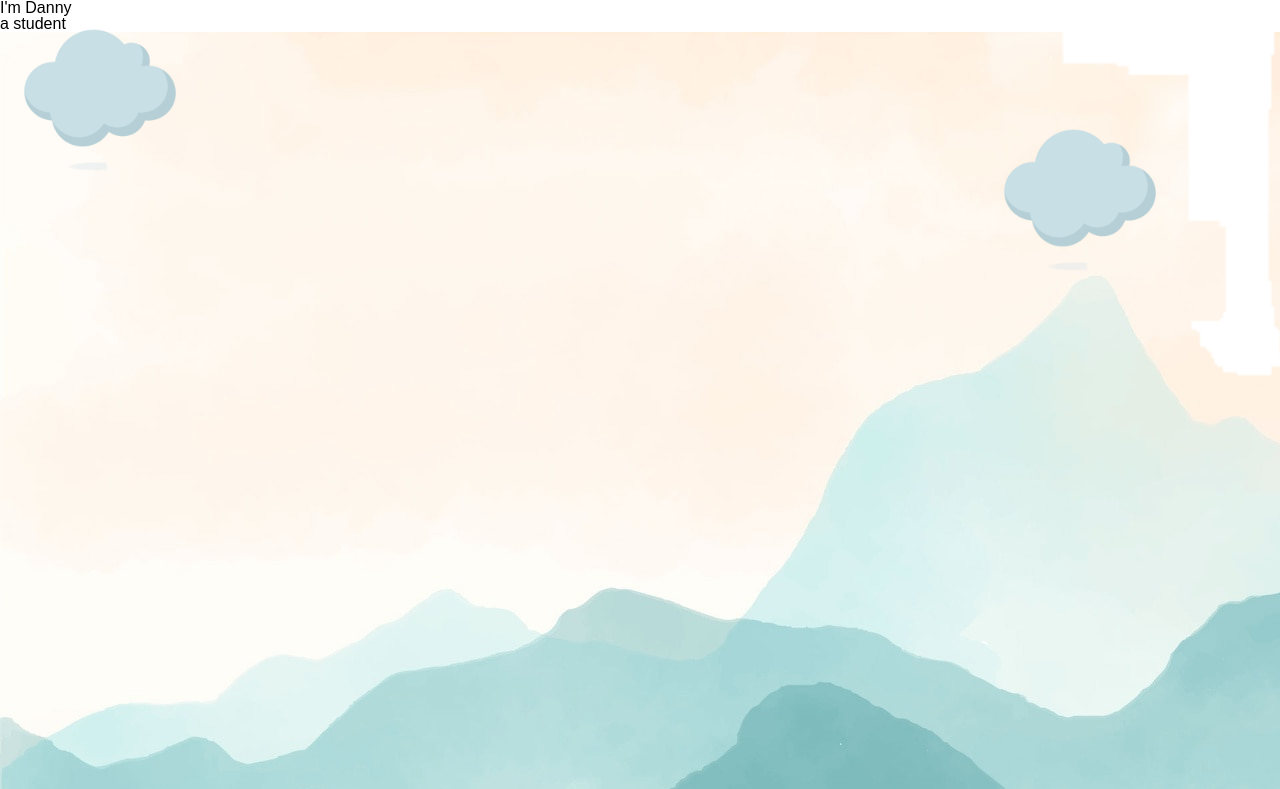
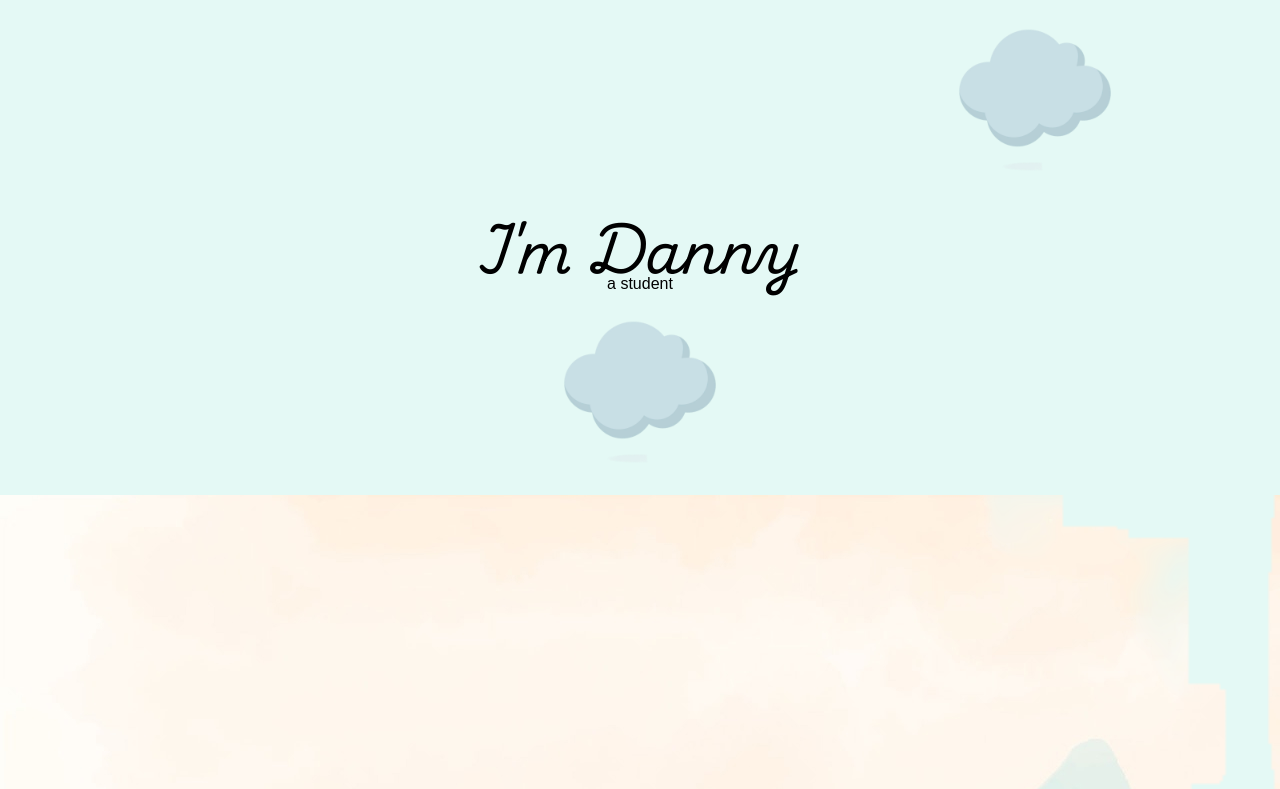
Before and after one commit to dothaidan/capstone-project-html-css, a plain HTML site: page index.html in a window 1280 px wide. Shown: the top 789 px of the page. Drawn offline with Linux system fonts and the light colour scheme.

Commit message:
Code Hero #1

```diff
--- a/assets/css/styles.css
+++ b/assets/css/styles.css
@@ -10,18 +10,49 @@ body {
     font-family: 'Montserrat', sans-serif;
 }
 
+/* Common */
+.main-content {
+    /* width: 1075px;
+    max-width: calc(100% - 291px); */
+    margin: 0 auto 0;
+}
+/* Common */
+
+/* Hero */
 .hero {
     position: relative;
-    /* padding: 0 100px 0 100px; */
+    /* padding-top: 100px; */
+    height: 100vh;
+    text-align: center;
+    background-color: #e4f9f5;
 }
 
+
 .hero .cloud {
-    position: absolute;
     width: 200px;
     height: 200px;
 }
 
-.hero .bot {
-    right: 100px;
-    top: 100px;
+.hero .cloud.top {
+    position: absolute;
+    right: 145px;
 }
+
+.hero .info {
+    padding-top: 220px;
+}
+
+.hero .info .title {
+    font-family: "Playwrite HR", sans-serif;
+    font-size: 5.625rem;
+}
+
+/*
+.hero .mountain {
+    position: absolute;
+    display: block;
+    bottom: 0;
+    width: 500px;
+    height: 300px;
+} */
+/* Hero */
--- a/index.html
+++ b/index.html
@@ -9,7 +9,9 @@
     <title>Danny Information</title>
 </head>
 <body>
+    <!-- Hero -->
     <div class="hero">
+        <div class="main-content">
             <img src="./assets/img/cloud-flat-style.png" alt="" class="top cloud">
             <div class="info">
                 <h1 class="title">I'm Danny</h1>
@@ -18,5 +20,6 @@
             <img src="./assets/img/cloud-flat-style.png" alt="" class="bot cloud">
             <img src="./assets/img/blue-watercolor-mountains-background.png" alt="" class="mountain">
         </div>
+    </div>
 </body>
 </html>
```
Lines whose indentation alone changed are shown as unchanged.
